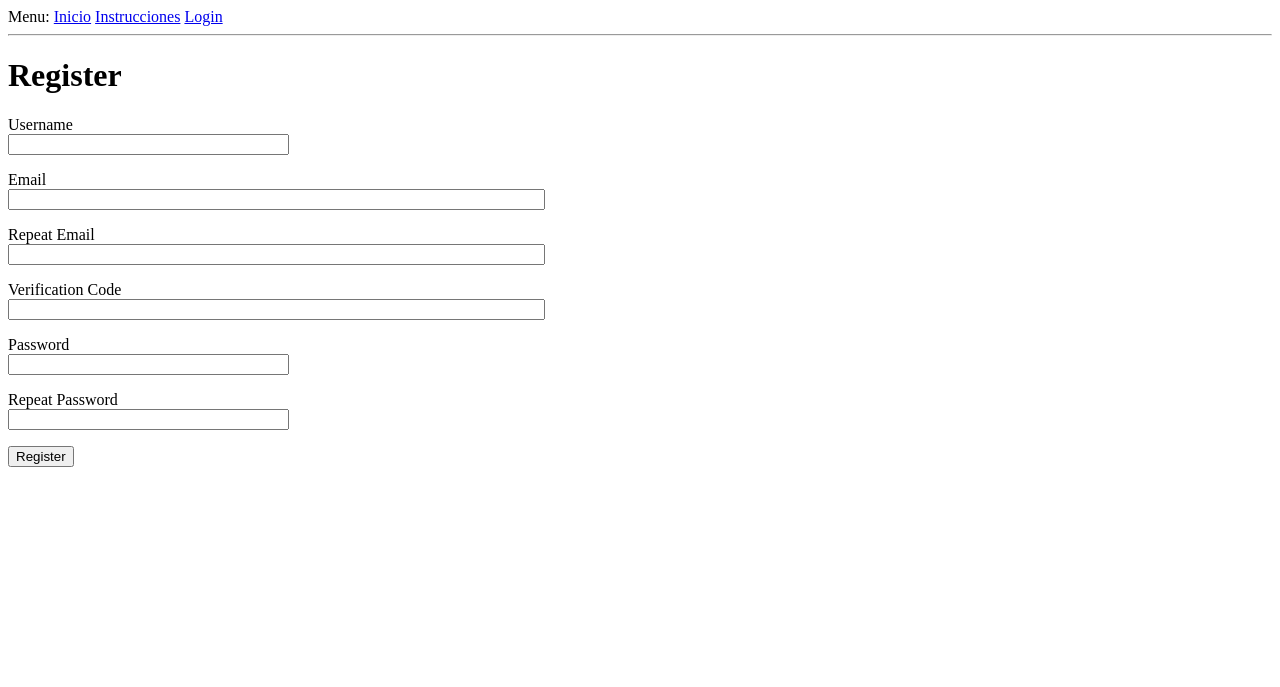
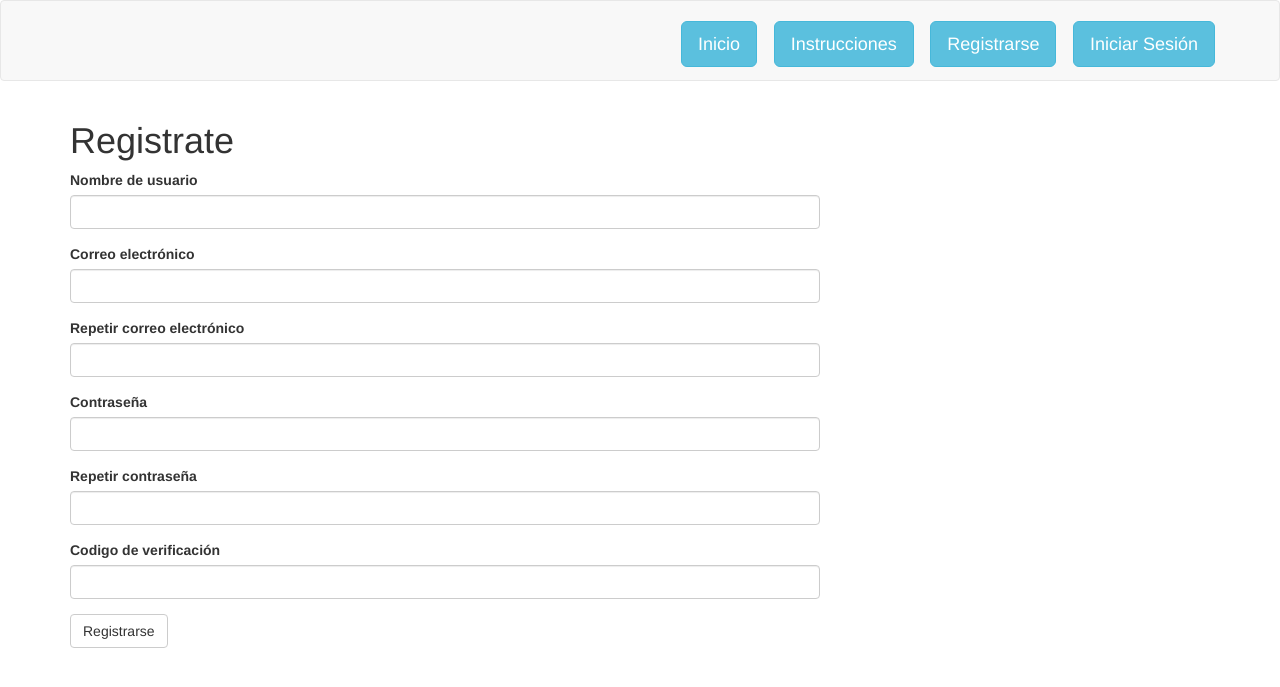
Before and after one commit to jerojero/polis-tribu, a Flask app: page /register in a window 1280 px wide. Shown: the top 687 px of the page. Run offline with Flask 2, Linux system fonts and the light colour scheme; some libraries are stand-ins or nearby versions.

Commit message:
v0.5 Styled with Bootstrap

```diff
--- a/app/__init__.py
+++ b/app/__init__.py
@@ -12,6 +12,8 @@ from logging.handlers import SMTPHandler
 from logging.handlers import RotatingFileHandler
 from flask_mail import Mail
 
+# CSS/Bootstrap
+from flask_bootstrap import Bootstrap
 
 
 app = Flask(__name__)
@@ -21,6 +23,7 @@ migrate = Migrate(app, db)
 login = LoginManager(app)
 babel = Babel(app)
 mail = Mail(app)
+bootstrap = Bootstrap(app)
 
 from app import routes, models, errors  # noqa
 
--- a/app/forms.py
+++ b/app/forms.py
@@ -11,53 +11,58 @@ class MyBaseForm(FlaskForm):
 
 
 class LoginForm(MyBaseForm):
-    username = StringField('Username', validators=[DataRequired()])
-    password = PasswordField('Password', validators=[DataRequired()])
-    remember_me = BooleanField('Remember Me')
-    submit = SubmitField('Sign In')
+    username = StringField('Nombre de usuario', validators=[DataRequired()])
+    password = PasswordField('Contraseña', validators=[DataRequired()])
+    remember_me = BooleanField('Recuérdame')
+    submit = SubmitField('Inicia sesión')
 
 
 class RegistrationForm(MyBaseForm, FlaskForm):
-    username = StringField('Username', validators=[DataRequired()])
-    email = StringField('Email', validators=[DataRequired(), Email()])
-    email2 = StringField('Repeat Email', validators=[
+    username = StringField('Nombre de usuario', validators=[DataRequired()])
+    email = StringField('Correo electrónico', validators=[DataRequired(),
+                                                          Email()])
+    email2 = StringField('Repetir correo electrónico', validators=[
                          DataRequired(), EqualTo('email')])
-    password = PasswordField('Password', validators=[DataRequired()])
+    password = PasswordField('Contraseña', validators=[DataRequired()])
     password2 = PasswordField(
-        'Repeat Password', validators=[DataRequired(), EqualTo('password')])
-    verification_code = StringField('Verification Code',
+        'Repetir contraseña', validators=[DataRequired(), EqualTo('password')])
+    verification_code = StringField('Codigo de verificación',
                                     validators=[DataRequired()])
-    submit = SubmitField('Register')
+    submit = SubmitField('Registrarse')
 
     def validate_username(self, username):
         user = User.query.filter_by(username=username.data).first()
         if user is not None:
-            raise ValidationError('Please use a different username.')
+            raise ValidationError('Este nombre de usuario ya está registrado.'
+                                  ' Porfavor elegir otro'
+                                  ' nombre de usuario')
 
     def validate_email(self, email):
         user = User.query.filter_by(email=email.data).first()
         if user is not None:
-            raise ValidationError('Please use a different email address.')
+            raise ValidationError('Este correo electrónico ya está siendo '
+                                  'utilizado. Por favor use otra dirección de '
+                                  'correo electrónico.')
 
     def validate_verification_code(self, verification_code):
         lxs400 = Lxs400.query.filter_by(
                     verification_code=verification_code.data).first()
         if lxs400 is None:
-            raise ValidationError('Please use a valid verification code.')
+            raise ValidationError('Código de verificación no es válido.')
 
         if User.query.filter_by(lxs400_vc=verification_code.data).first():
-            raise ValidationError("Someone is already using"
-                                  " this verification code."
-                                  " Please contact an administrator.")
+            raise ValidationError("Alguien ya está usando este código de "
+                                  "verificación. Porfavor contacte al "
+                                  "administrador.")
 
 
 class ResetPasswordRequestForm(FlaskForm):
-    email = StringField('Email', validators=[DataRequired(), Email()])
-    submit = SubmitField('Request Password Reset')
+    email = StringField('Correo electrónico', validators=[DataRequired(), Email()])
+    submit = SubmitField('Solicitar cambio de clave')
 
 
 class ResetPasswordForm(FlaskForm):
-    password = PasswordField('Password', validators=[DataRequired()])
+    password = PasswordField('Contraseña', validators=[DataRequired()])
     password2 = PasswordField(
-        'Repeat Password', validators=[DataRequired(), EqualTo('password')])
-    submit = SubmitField('Request Password Reset')
+        'Repetir contraseña', validators=[DataRequired(), EqualTo('password')])
+    submit = SubmitField('Guardar')
--- a/app/routes.py
+++ b/app/routes.py
@@ -42,7 +42,8 @@ def reset_password_request():
         user = User.query.filter_by(email=form.email.data).first()
         if user:
             send_password_reset_email(user)
-        flash('Check your email for the intructions to reset your password')
+        flash('Revise su correo electrónico con instrucciones para '
+              'cambiar su contraseña.')
         return redirect(url_for('login'))
     return render_template('reset_password_request.html', form=form)
 
@@ -76,7 +77,7 @@ def register():
         user.set_password(form.password.data)
         db.session.add(user)
         db.session.commit()
-        flash('Congratulations you are not a registered user.')
+        flash('Felicitaciones, usted se ha registrado.')
         return redirect(url_for('login'))
     return render_template('register.html', form=form)
 
--- /dev/null
+++ b/app/static/css/main.css
@@ -0,0 +1,31 @@
+.video-container {
+  position: relative;
+  overflow: hidden;
+  margin-left: 0%;
+  width: 100%;
+  /*padding-top: 39.37%;  16:9 Aspect Ratio (divide 9 by 16 = 0.5625) */
+  padding-top: 56.25%;
+}
+
+/* Then style the iframe to fit in the container div with full height and width */
+.responsive-iframe {
+  position: absolute;
+  top: 0;
+  left: 0;
+  bottom: 0;
+  right: 0;
+  width: 100%;
+  height: 100%;
+}
+
+.right-space-small {
+  margin-right: 2%;
+}
+
+.right-space-medium {
+  margin-right: 5%;
+}
+
+.right-space-large {
+  margin-right: 8%;
+}
--- a/app/templates/404.html
+++ b/app/templates/404.html
@@ -1,6 +1,6 @@
 {% extends "base.html" %}
 
-{% block content %}
+{% block app_content %}
 	<h1>Esta página no existe!</h1>
 	<p><a href="{{ url_for('index') }}">Volver atrás</a></p>
 {% endblock %}
--- a/app/templates/500.html
+++ b/app/templates/500.html
@@ -1,6 +1,6 @@
 {% extends "base.html" %}
 
-{% block content %}
+{% block app_content %}
 	<h1>Ha ocurrido un error inesperado.</h1>
 	<p>El administrador ha sido notificado. Perdón por el inconveniente.</p>
 	<p><a href="{{ url_for('index') }}">Volver atrás</a></p>
--- a/app/templates/base.html
+++ b/app/templates/base.html
@@ -1,23 +1,39 @@
-<!DOCTYPE html>
-<html lang="en">
-<head>
-	<meta charset="UTF-8">
-	<meta name="viewport" content="width=device-width, initial-scale=1.0">
-	<title>Polis Tribu</title>
-</head>
-<body>
-	<nav>
-		Menu:
-		<a href="{{ url_for('index') }}">Inicio</a>
-		<a href="{{ url_for('instructions') }}">Instrucciones</a>
+{% extends 'bootstrap/base.html' %}
+
+{% block styles %}
+	{{ super() }}
+	<link rel="stylesheet" href="{{ url_for('static', filename='css/main.css') }}">
+{% endblock %}
+
+{% block title %}
+	Bienvenido a Polis!
+{% endblock %}
+
+{% block navbar %}
+	<nav class="navbar navbar-default text-right" style="padding: 0 0 1% 0;">
+		<br>
+		<a href="{{ url_for('index') }}" class="btn btn-info btn-lg" style="margin-right: 1%;">Inicio</a>
+		<a href="{{ url_for('instructions') }}" class="btn btn-info btn-lg" style="margin-right: 1%;">Instrucciones</a>
 		{% if current_user.is_anonymous %}
-		<a href="{{ url_for('login') }}">Login</a>
+		<a href="{{ url_for('register') }}" class="btn btn-info btn-lg" style="margin-right: 1%;">Registrarse</a>
+		<a href="{{ url_for('login') }}" class="btn btn-info btn-lg" style="margin-right: 5%;">Iniciar Sesión</a>
 		{% else %}
-		<a href="{{ url_for('logout') }}">Logout</a>
+		<a href="{{ url_for('logout') }}" class="btn btn-info btn-lg" style="margin-right: 5%;">Cerrar Sesión</a>
 		{% endif %}
 	</nav>
-	<hr>
-	{% block content %}
-	{% endblock %}
-</body>
-</html>
+{% endblock %}
+
+{% block content %}
+	<div class="container">
+		{% with messages = get_flashed_messages() %}
+		{% if messages %}
+			{% for message in messages %}
+			<div class="alert alert-info" role="alert">{{ message }}</div>
+			{% endfor %}
+		{% endif %}
+		{% endwith %}
+
+		{% block app_content %}
+		{% endblock %}
+	</div>
+{% endblock %}
--- a/app/templates/polis.html
+++ b/app/templates/polis.html
@@ -1,7 +1,6 @@
 {% extends "base.html" %}
 
-{% block content %}
-	<h1>Bienvenido {{ current_user.username }} a polis.</h1>
+{% block app_content %}
 	<div class='polis' data-conversation_id='3hmuxjyjzx' data-xid='{{ current_user.lxs400_vc }}'></div>
 	<script async src='https://pol.is/embed.js'></script>
 {% endblock %}
--- a/app/templates/register.html
+++ b/app/templates/register.html
@@ -1,51 +1,11 @@
 {% extends "base.html" %}
+{% import 'bootstrap/wtf.html' as wtf %}
 
-{% block content %}
-    <h1>Register</h1>
-    <form action="" method="post">
-        {{ form.hidden_tag() }}
-        <p>
-            {{ form.username.label }}<br>
-            {{ form.username(size=32) }}<br>
-            {% for error in form.username.errors %}
-            <span style="color: red;">[{{ error }}]</span>
-            {% endfor %}
-        </p>
-        <p>
-            {{ form.email.label }}<br>
-            {{ form.email(size=64) }}<br>
-            {% for error in form.email.errors %}
-            <span style="color: red;">[{{ error }}]</span>
-            {% endfor %}
-        </p>
-        <p>
-            {{ form.email2.label }}<br>
-            {{ form.email2(size=64) }}<br>
-            {% for error in form.email2.errors %}
-            <span style="color: red;">[{{ error }}]</span>
-            {% endfor %}
-        </p>
-        <p>
-            {{ form.verification_code.label }}<br>
-            {{ form.verification_code(size=64) }}<br>
-            {% for error in form.verification_code.errors %}
-            <span style="color: red;">[{{ error }}]</span>
-            {% endfor %}
-        </p>
-        <p>
-            {{ form.password.label }}<br>
-            {{ form.password(size=32) }}<br>
-            {% for error in form.password.errors %}
-            <span style="color: red;">[{{ error }}]</span>
-            {% endfor %}
-        </p>
-        <p>
-            {{ form.password2.label }}<br>
-            {{ form.password2(size=32) }}<br>
-            {% for error in form.password2.errors %}
-            <span style="color: red;">[{{ error }}]</span>
-            {% endfor %}
-        </p>
-        <p>{{ form.submit() }}</p>
-    </form>
+{% block app_content %}
+    <h1>Registrate</h1>
+ 	<div class="row">
+ 		<div class="col-md-8">
+ 			{{ wtf.quick_form(form) }}
+ 		</div>
+ 	</div>
 {% endblock %}
```
Also changed, not shown: app/templates/index.html (+23 -13 lines), app/templates/instructions.html (+11 -6 lines), app/templates/login.html (+11 -22 lines), app/templates/reset_password.html (+8 -20 lines), app/templates/reset_password_request.html (+8 -15 lines), 2 other files.
